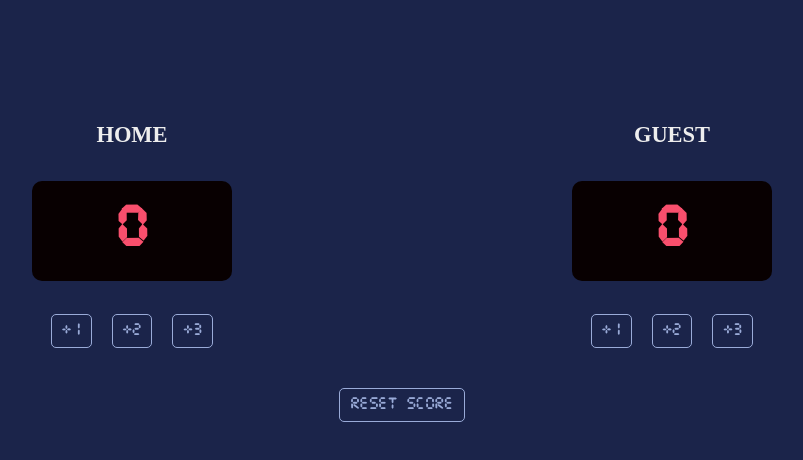
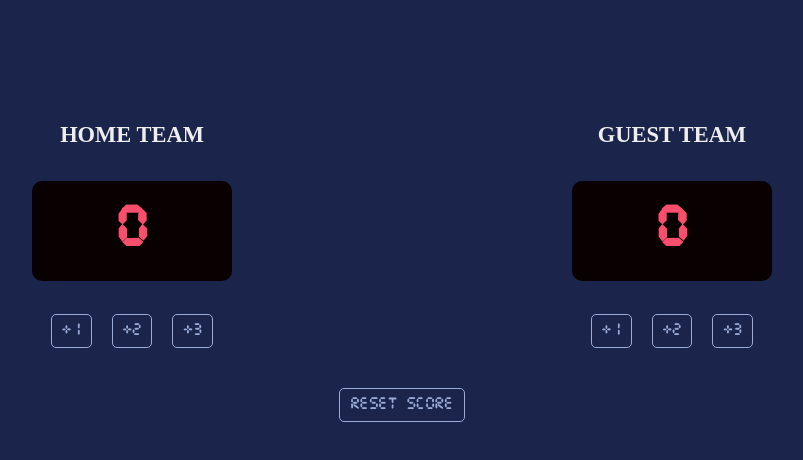
Before and after one commit to AhadAliBaig/Basketball-Scoreboard, a website built with Vite: page index.html in a window 1280 px wide. Shown: the whole page, without its empty margins (238-1041 px from the left). Built offline with nearby package versions, Linux system fonts and the light colour scheme.

Commit message:
made the changes

```diff
--- a/index.html
+++ b/index.html
@@ -9,7 +9,7 @@
     <body>
         <div class="container">
             <div class="section">
-            <h3>HOME</h3>
+            <h3>HOME TEAM</h3>
             <h1 id="home-score-el">0</h1>
             <div class="btn">
                 <button  class="indv-btn" onclick= "score1()">+1</button>
@@ -19,7 +19,7 @@
         </div>
 
         <div class="section">
-            <h3>GUEST</h3>
+            <h3>GUEST TEAM</h3>
             <h1 id="guest-score-el">0</h1>
             <div class="btn">
                 <button class="indv-btn" onclick= "gscore1()">+1</button>
```
